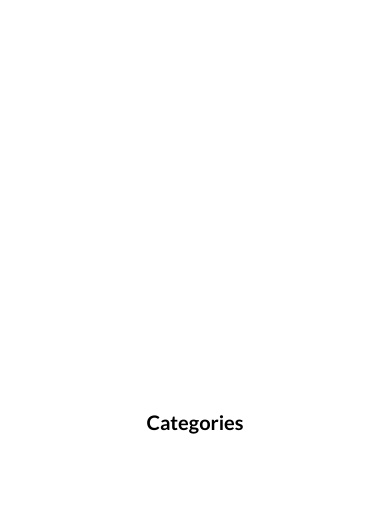
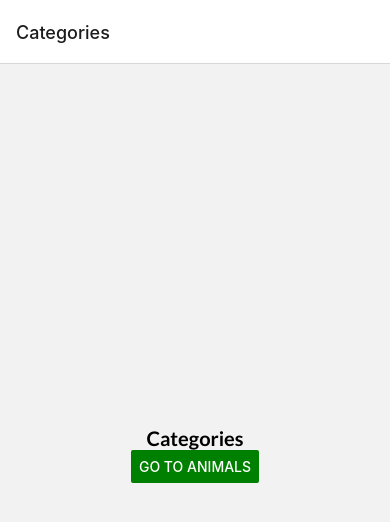
Before and after one commit to ofernandomm/helpper, a React Native app: screen /Categories in a window 390 px wide. Shown: the top 522 px of the page. Built offline with nearby package versions, Linux system fonts and the light colour scheme.

Commit message:
agregando navegacion basica

```diff
--- a/package.json
+++ b/package.json
@@ -9,6 +9,8 @@
   },
   "dependencies": {
     "@expo/webpack-config": "^0.17.2",
+    "@react-navigation/native": "^6.0.14",
+    "@react-navigation/native-stack": "^6.9.2",
     "expo": "~47.0.8",
     "expo-app-loading": "^2.1.1",
     "expo-font": "^11.0.1",
@@ -16,6 +18,8 @@
     "react": "18.1.0",
     "react-dom": "18.1.0",
     "react-native": "0.70.5",
+    "react-native-safe-area-context": "4.4.1",
+    "react-native-screens": "~3.18.0",
     "react-native-web": "~0.18.9"
   },
   "devDependencies": {
--- a/src/App.js
+++ b/src/App.js
@@ -1,5 +1,5 @@
 import { ActivityIndicator,View,StyleSheet} from 'react-native';
-import {Categories} from './screens'
+import AppNavigator from './navigation';
 import{useFonts} from 'expo-font'
 
 
@@ -19,7 +19,7 @@ export default function App() {
   }
 
   return (
-    <Categories></Categories>
+    <AppNavigator/>
   );
 }
 
--- /dev/null
+++ b/src/navigation/help.jsx
@@ -0,0 +1,18 @@
+import { createNativeStackNavigator } from '@react-navigation/native-stack';
+import React from 'react';
+
+import { Categories, Animal, Animals } from '../screens';
+
+const Stack = createNativeStackNavigator();
+
+const AnimalNavigator = () => {
+  return (
+    <Stack.Navigator initialRouteName="Categories">
+      <Stack.Screen name="Categories" component={Categories} />
+      <Stack.Screen name="Animals" component={Animals} />
+      <Stack.Screen name="Animal" component={Animal} />
+    </Stack.Navigator>
+  );
+};
+
+export default AnimalNavigator;
--- /dev/null
+++ b/src/navigation/index.jsx
@@ -0,0 +1,13 @@
+import { NavigationContainer } from '@react-navigation/native';
+import React from 'react';
+import AnimalNavigator from './help';
+
+const AppNavigator = () => {
+  return (
+    <NavigationContainer>
+      <AnimalNavigator />
+    </NavigationContainer>
+  );
+};
+
+export default AppNavigator;
--- a/src/screens/categories/index.jsx
+++ b/src/screens/categories/index.jsx
@@ -1,11 +1,16 @@
 import React from "react";
-import { View,Text } from "react-native";
+import { View,Text, Button } from "react-native";
 import {styles} from './styles'
 
-const Categories =() => {
+const Categories =({navigation}) => {
     return(
         <View style={styles.container}>
             <Text style={styles.title} >Categories</Text>
+            <Button
+            title="go to animals"
+            color='green'
+            onPress={()=>navigation.navigate('Animals')}>
+            </Button>
         </View>
     )
 }
```
Also changed, not shown: 1 other file (tests, documents, lock files or other folders).
